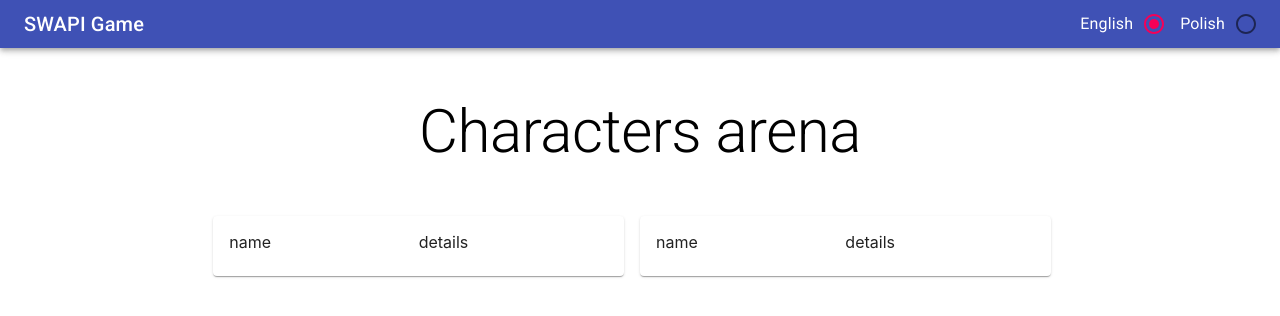
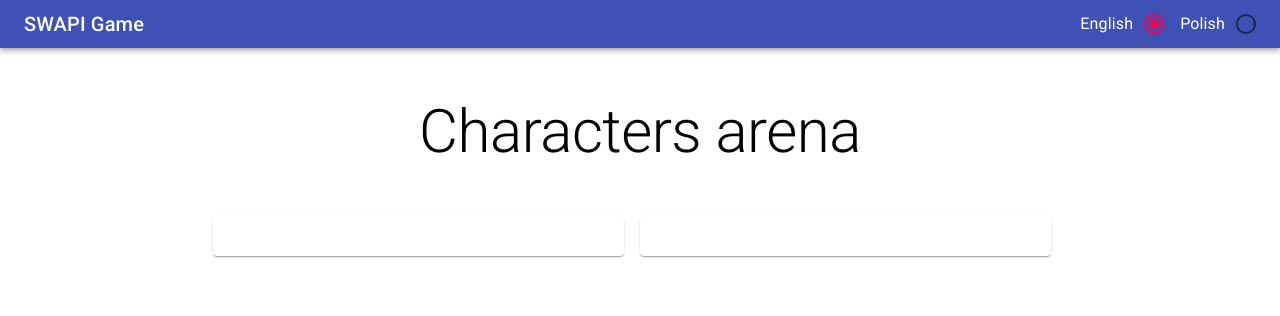
Before and after one commit to lukaszmatuszak/SWAPI-GAME, a React (Create React App) app: page /characters in a window 1280 px wide. Shown: the top 316 px of the page. Built offline with nearby package versions, Linux system fonts and the light colour scheme; no server answers.

Commit message:
Passed down contestants info to DetailsTile.

```diff
--- a/src/components/Battleground/Battleground.tsx
+++ b/src/components/Battleground/Battleground.tsx
@@ -2,16 +2,24 @@ import React from 'react';
 import { Grid } from '@material-ui/core';
 
 import DetailsTile from '../../components/DetailsTile/DetailsTile';
+import { Starship } from '../../interfaces/Starship';
+import { Character } from '../../interfaces/Character';
 
-const Battleground: React.FC = () => (
+const Battleground: React.FC<BattlegroundProps> = ({
+    contestants,
+}: BattlegroundProps) => (
     <Grid xs={12} item container spacing={2} justify="center">
         <Grid item xs={4}>
-            <DetailsTile />
+            <DetailsTile contestant={contestants?.[0]} />
         </Grid>
         <Grid item xs={4}>
-            <DetailsTile />
+            <DetailsTile contestant={contestants?.[1]} />
         </Grid>
     </Grid>
 );
 
+interface BattlegroundProps {
+    contestants: Starship[] | Character[];
+}
+
 export default Battleground;
--- a/src/components/DetailsTile/DetailsTile.tsx
+++ b/src/components/DetailsTile/DetailsTile.tsx
@@ -1,19 +1,29 @@
 import React from 'react';
 import { Card, CardContent, Grid } from '@material-ui/core';
 
-const DetailsTile: React.FC = () => (
+import { Starship } from '../../interfaces/Starship';
+import { Character } from '../../interfaces/Character';
+
+const DetailsTile: React.FC<DetailsTileProps> = ({
+    contestant,
+}: DetailsTileProps) => (
     <Card>
         <CardContent>
             <Grid container alignItems="center">
                 <Grid item xs={6}>
-                    name
+                    {contestant?.name}
                 </Grid>
                 <Grid item xs={6}>
-                    details
+                    {(contestant as Starship)?.model ||
+                        (contestant as Character)?.height}
                 </Grid>
             </Grid>
         </CardContent>
     </Card>
 );
 
+interface DetailsTileProps {
+    contestant: Starship | Character;
+}
+
 export default DetailsTile;
--- a/src/views/CharactersArenaView/CharactersArenaView.tsx
+++ b/src/views/CharactersArenaView/CharactersArenaView.tsx
@@ -26,7 +26,7 @@ const CharactersArenaView: React.FC = () => {
                 </Box>
             </Grid>
             <Grid item xs={12}>
-                <Battleground />
+                <Battleground contestants={characters} />
             </Grid>
         </Grid>
     );
--- a/src/views/StarshipsArenaView/StarshipsArenaView.tsx
+++ b/src/views/StarshipsArenaView/StarshipsArenaView.tsx
@@ -26,7 +26,7 @@ const StarshipsArenaView: React.FC = () => {
                 </Box>
             </Grid>
             <Grid item xs={12}>
-                <Battleground />
+                <Battleground contestants={starships} />
             </Grid>
         </Grid>
     );
```
